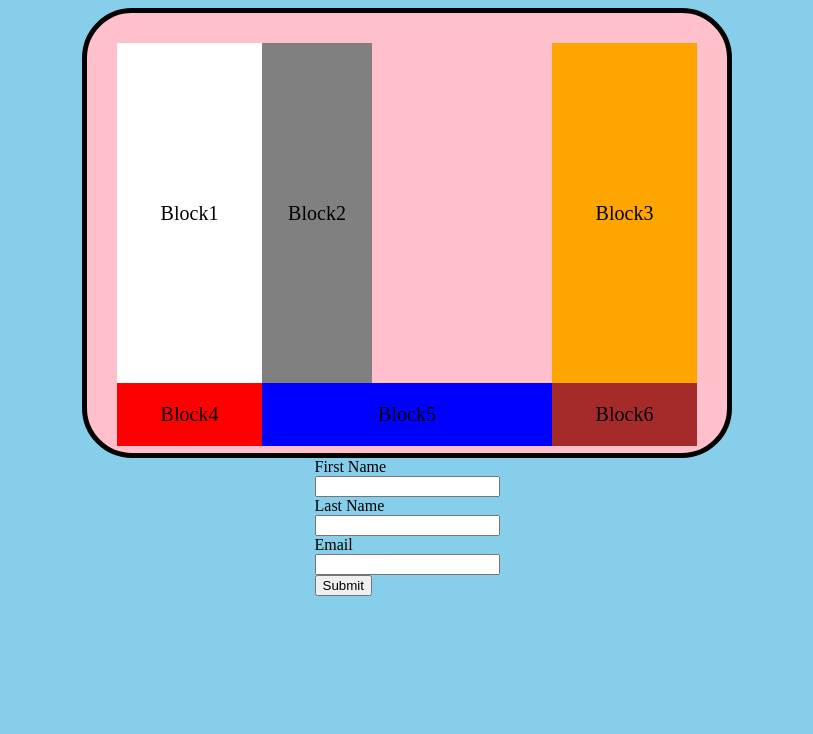
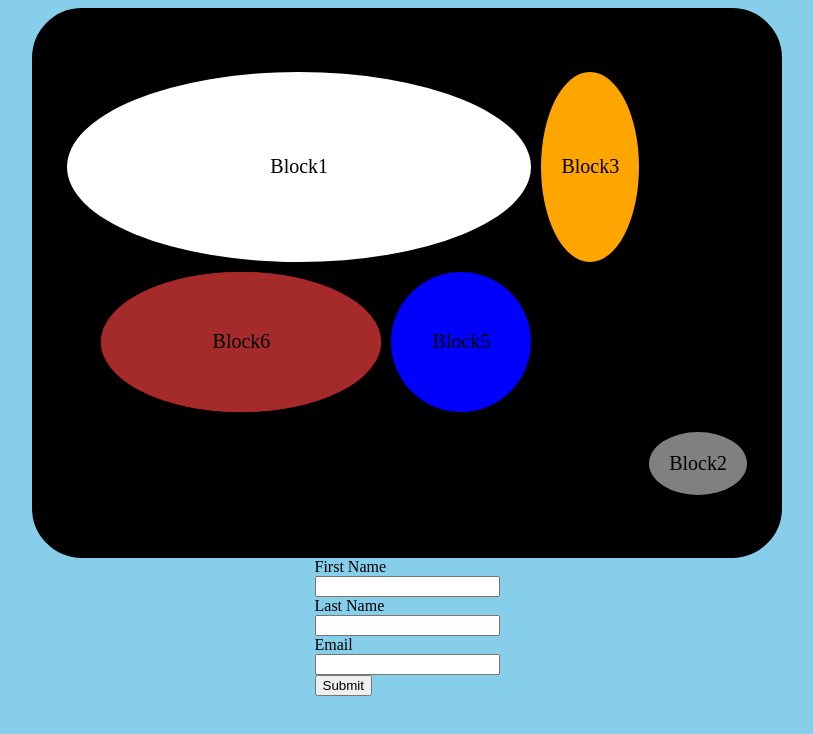
Before and after one commit to KanishaCarter/Unit1.PicassoPainting, a plain HTML site: page index.html in a window 1280 px wide. Shown: the whole page, without its empty margins (233-1046 px from the left). Drawn offline with Linux system fonts and the light colour scheme.

Commit message:
assigned grid-areas to blocks and completed assignment.

```diff
--- a/style.css
+++ b/style.css
@@ -9,20 +9,26 @@ body {
 
 
 .art {
-    width: 600px;
-    height: 400px;
+    display: flex;
+    justify-content: center;
+    align-items: center;
+    width: 700px;
+    height: 500px;
     padding: 20px;
     border-radius: 50px;
-    background-color: pink;
+    background-color: black;
     border: 5px solid black;
 }
 
 .grid-layout {
     display: grid;
     grid-template-areas:
-    "header_block header_block header_block"
-    "menu_block main_block right_block"
-    "menu_block main_block right_block";
+        "header_block header_block header_block"
+        "menu_block main_block right_block"
+        "menu_block main_block right_block";
+    grid-template-columns: 200px 100px 300px;
+    grid-template-rows: 150px 200px 100px;
+    gap: 10px;
     padding: 10px;
     grid-template-columns: 1fr 2fr 1fr;
     grid-template-rows: auto auto auto;
@@ -35,7 +41,8 @@ body {
     text-align: center;
     padding: 20px;
     font-size: 20px;
-    color: white;
+    border: 5px black;
+    border-radius: 100%;
 }
 
 .grid-layout > div:nth-child(even) {
@@ -48,12 +55,15 @@ body {
 
 .block1 {
     background-color: white;
-    height: 300px;
+    grid-area: header_block;
+    height: 150px;
+    length: 50px;
+    padding: 25px;
 }
 
 .block2 {
     background-color: gray;
-    width: 70px;
+    grid-area: right-block;
 }
 
 .block3 {
@@ -62,14 +72,20 @@ body {
 
 .block4 {
     background-color: red;
+    grid-area: main_block;
+    width: 240px;
+    height:100px;
 }
 
 .block5 {
     background-color: blue;
+    grid-area: right_block;
+    width: 100px;
 }
 
 .block6 {
     background-color: brown;
+    grid-area: main_block;
 }
 .info-form {
     justify-items: center;
```
